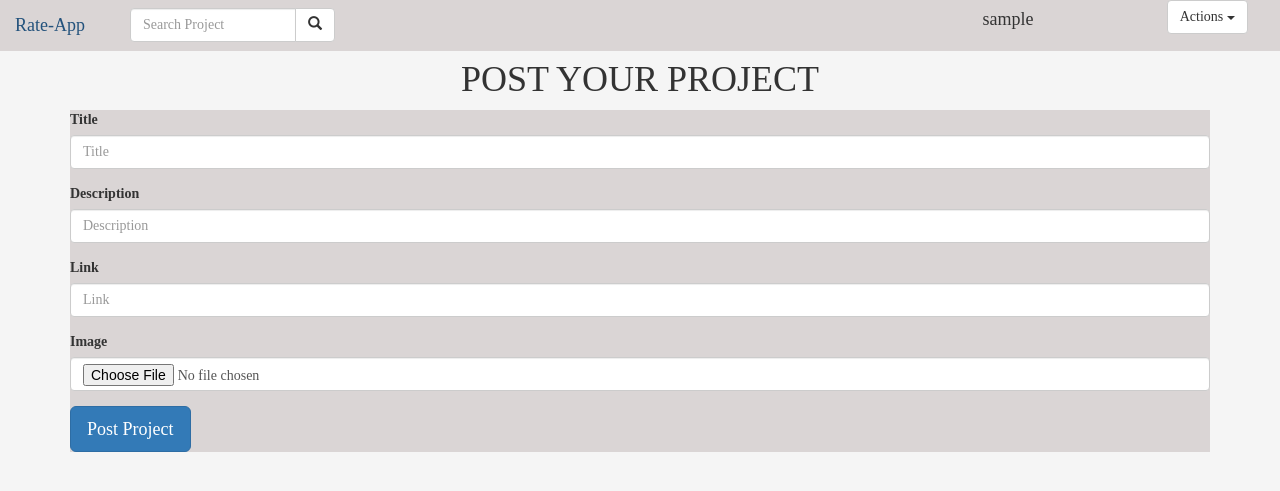
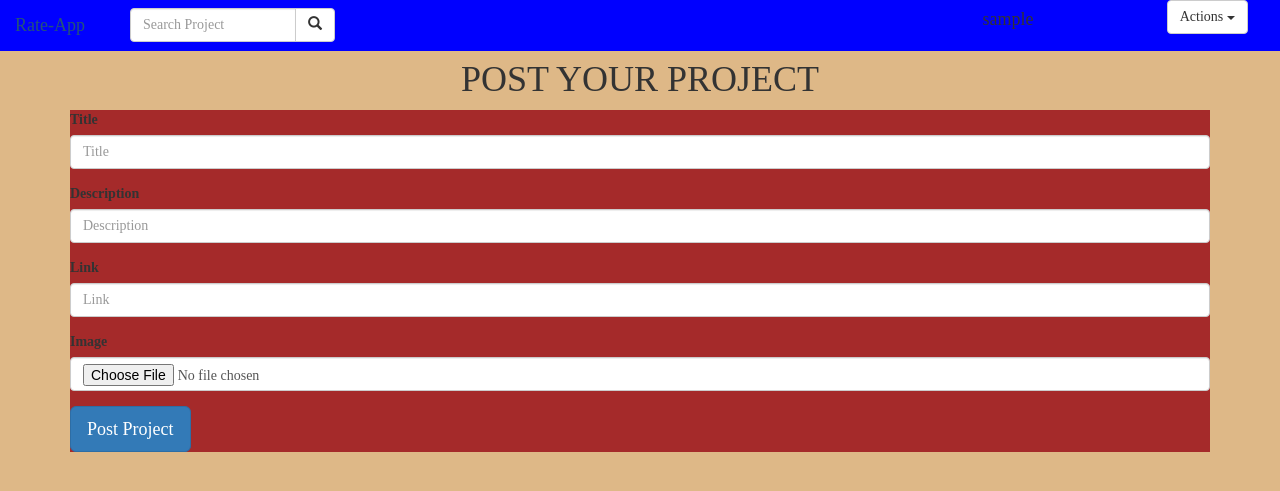
Before and after one commit to Kennedy128/django-final, a Django app: a page that uses rate/templates/base.html in a window 1280 px wide. Shown: the top 491 px of the page. Run offline with Django 3.2, Linux system fonts and the light colour scheme; the visitor is signed in with stand-in values (Sample User, id 1); some libraries are stand-ins or nearby versions.

```diff
--- a/static/css/index.css
+++ b/static/css/index.css
@@ -1,11 +1,11 @@
 body{
-    background-color: whitesmoke;
+    background-color: burlywood;
     font-family: '';
   }
   .card{
-    background-color: rgb(218, 213, 213);
+    background-color: brown;
 
   }
   #navbar{
-    background-color: rgb(218, 213, 213);
+    background-color: blue;
   }
```
Also changed, not shown: 4 other files.
